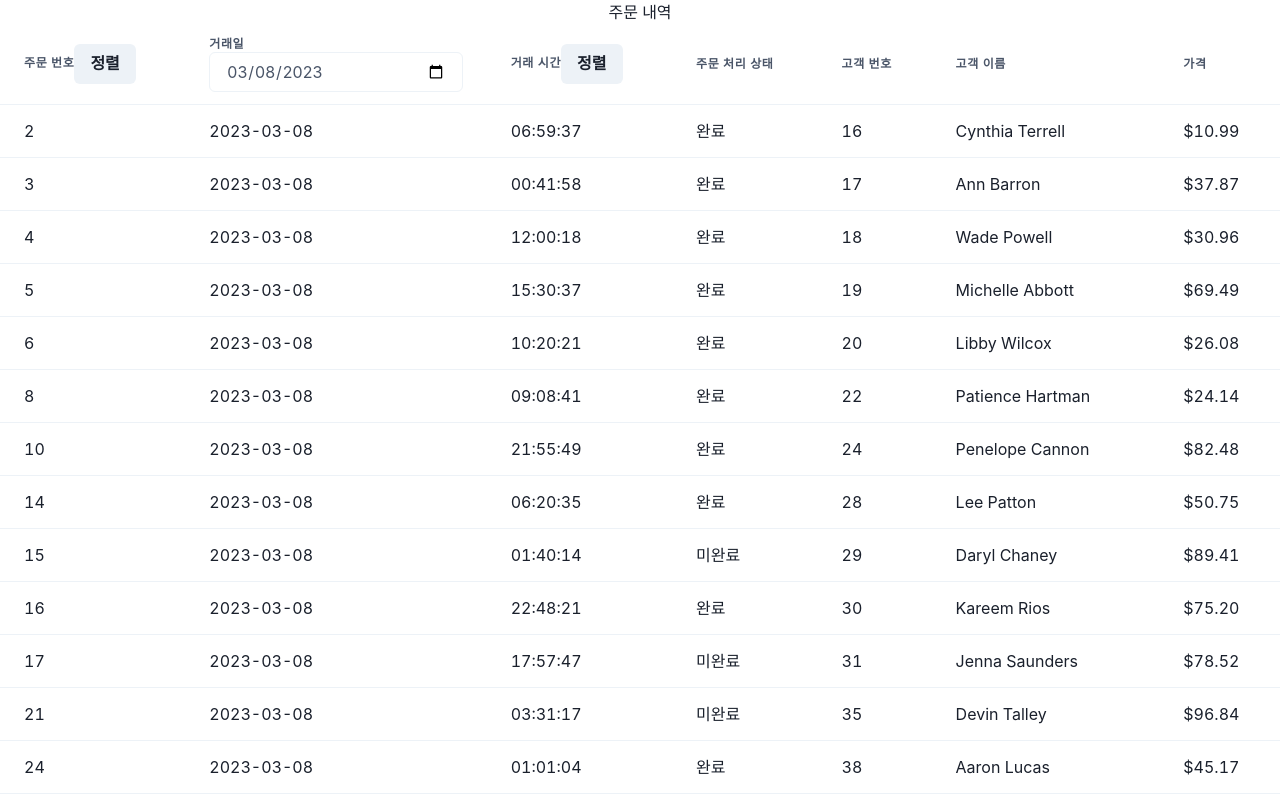
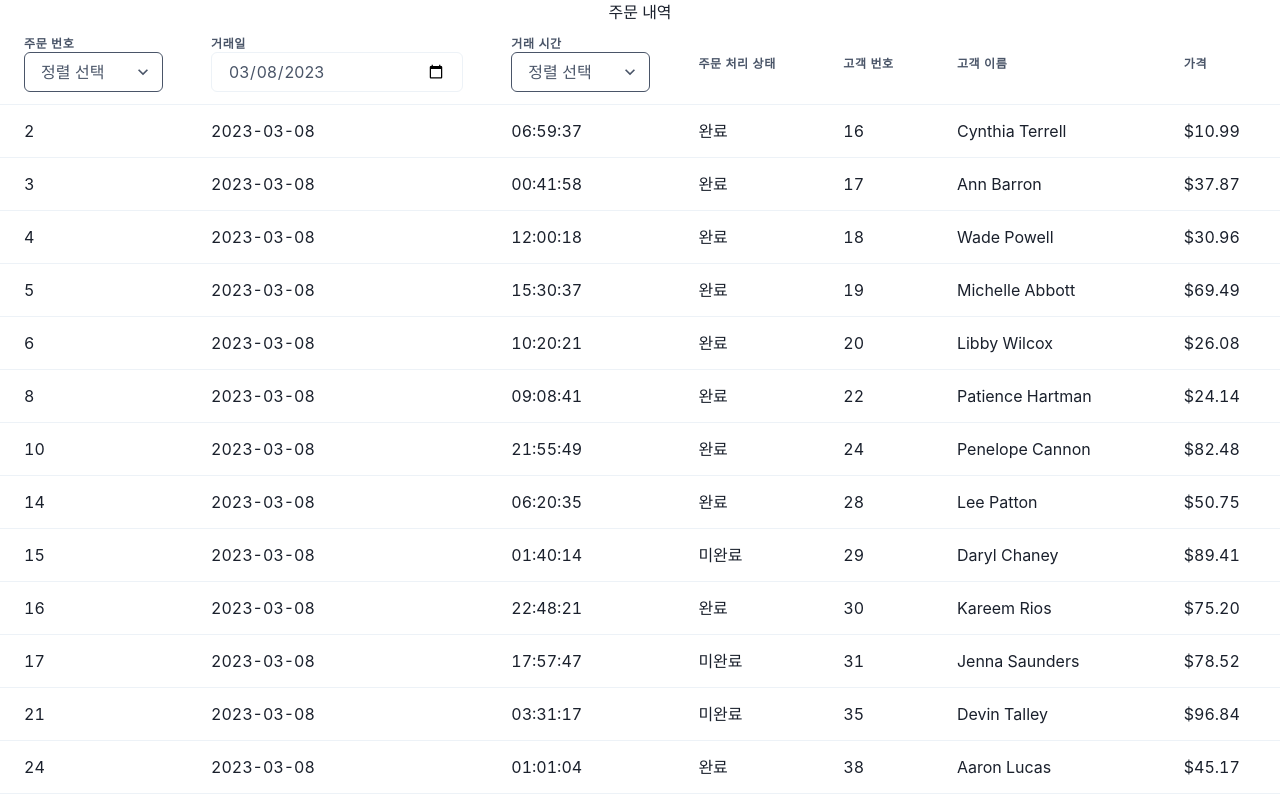
Before and after one commit to wanted-pre-onboarding-internship-9/pre-onboarding-9th-4-9, a React (Create React App) app: page / in a window 1280 px wide. Shown: the top 800 px of the page. Built offline with nearby package versions, Linux system fonts and the light colour scheme.

Commit message:
[#4] Feat : 정렬 기능 구현
- 기본 정렬은 ID 기준 오름차순으로 구현
- 표에서 주문번호, 거래시간 버튼을 누르면 각각 내림차순 정렬이 되도록 구현
- 필터링 로직을 분리하여 useFilter 훅 구현

```diff
--- /dev/null
+++ b/src/hooks/useFilter.ts
@@ -0,0 +1,51 @@
+import { useSearchParams } from 'react-router-dom';
+
+import { OrderType } from '../types';
+
+const useFilter = (orders: OrderType[] | undefined) => {
+  const [searchParams] = useSearchParams();
+
+  const requestedDate = searchParams.get('date') || '2023-03-08';
+  const requestedSortById = searchParams.get('sort-id');
+  const requestedSortByTime = searchParams.get('sort-time');
+  const requestedPage = Number(searchParams.get('page')) || 1;
+
+  let filteredOrders = orders;
+
+  filteredOrders = orders?.filter(
+    order => requestedDate && order.transaction_time.startsWith(requestedDate)
+  );
+
+  if (requestedSortById) {
+    const sortById = (a: OrderType, b: OrderType) => {
+      if (requestedSortById === '내림차순') {
+        return b.id - a.id;
+      } else {
+        return a.id - b.id;
+      }
+    };
+
+    filteredOrders = filteredOrders?.sort(sortById);
+  }
+
+  if (requestedSortByTime) {
+    const sortByTime = (a: OrderType, b: OrderType) => {
+      if (requestedSortByTime === '내림차순') {
+        return b.transaction_time.localeCompare(a.transaction_time);
+      } else {
+        return a.transaction_time.localeCompare(b.transaction_time);
+      }
+    };
+
+    filteredOrders = filteredOrders?.sort(sortByTime);
+  }
+
+  const totalPage = filteredOrders ? Math.ceil(filteredOrders.length / 50) : 0;
+  const startIndex = (requestedPage - 1) * 50;
+  const endIndex = startIndex + 50;
+  const pageItems = filteredOrders?.slice(startIndex, endIndex);
+
+  return { totalPage, pageItems };
+};
+
+export default useFilter;
--- /dev/null
+++ b/src/hooks/useGetOrders.ts
@@ -0,0 +1,21 @@
+import { UseQueryResult, useQuery } from 'react-query';
+
+import { getOrdersApi } from '../apis';
+import { OrderType } from '../types';
+import useFilter from './useFilter';
+
+const useGetOrders = () => {
+  const {
+    isLoading,
+    isFetching,
+    data: orders,
+  }: UseQueryResult<OrderType[]> = useQuery(['orders'], () => getOrdersApi(), {
+    refetchOnWindowFocus: false,
+  });
+
+  const { totalPage, pageItems } = useFilter(orders);
+
+  return { isLoading, isFetching, totalPage, pageItems };
+};
+
+export default useGetOrders;
--- a/src/hooks/useGetOrders.tsx
+++ /dev/null
@@ -1,33 +0,0 @@
-import { UseQueryResult, useQuery } from 'react-query';
-import { useSearchParams } from 'react-router-dom';
-
-import { getOrdersApi } from '../apis';
-import { OrderType } from '../types';
-
-const useGetOrders = () => {
-  const [searchParams] = useSearchParams();
-
-  const {
-    isLoading,
-    isFetching,
-    data: orders,
-  }: UseQueryResult<OrderType[]> = useQuery(['orders'], () => getOrdersApi(), {
-    refetchOnWindowFocus: false,
-  });
-
-  const requestedDate = searchParams.get('date') || '2023-03-08';
-  const requestedPage = Number(searchParams.get('page')) || 1;
-
-  const filteredOrders = orders?.filter(
-    order => requestedDate && order.transaction_time.startsWith(requestedDate)
-  );
-
-  const totalPage = filteredOrders ? Math.ceil(filteredOrders.length / 50) : 0;
-  const startIndex = (requestedPage - 1) * 50;
-  const endIndex = startIndex + 50;
-  const pageItems = filteredOrders?.slice(startIndex, endIndex);
-
-  return { isLoading, isFetching, totalPage, pageItems };
-};
-
-export default useGetOrders;
--- a/src/pages/OrderListPage.tsx
+++ b/src/pages/OrderListPage.tsx
@@ -1,6 +1,6 @@
 import {
-  Button,
   Input,
+  Select,
   Table,
   Tbody,
   Td,
@@ -8,7 +8,7 @@ import {
   Thead,
   Tr,
 } from '@chakra-ui/react';
-import React from 'react';
+import React, { useState } from 'react';
 import { useSearchParams } from 'react-router-dom';
 
 import Pagination from '../components/Pagination';
@@ -19,6 +19,13 @@ const OrderListPage = () => {
   const [searchParams, setSearchParams] = useSearchParams();
   const requestedDate = searchParams.get('date') || '2023-03-08';
 
+  const [sortByIdPlaceholder, setSortByIdPlaceholder] = useState(
+    searchParams.get('sort-id') || '정렬 선택'
+  );
+  const [sortByTimePlaceholder, setSortByTimePlaceholder] = useState(
+    searchParams.get('sort-time') || '정렬 선택'
+  );
+
   const splitDateAndTime = (dateWithTime: string) => {
     const [date, time] = dateWithTime.split(' ');
     return { date, time };
@@ -26,6 +33,22 @@ const OrderListPage = () => {
 
   const handleDateChange = (event: React.ChangeEvent<HTMLInputElement>) => {
     searchParams.set('date', event.target.value);
+    setSearchParams(searchParams);
+  };
+
+  const handleSortById: React.ChangeEventHandler<HTMLSelectElement> = event => {
+    setSortByTimePlaceholder('정렬 선택');
+    searchParams.delete('sort-time');
+    searchParams.set('sort-id', event.target.value);
+    setSearchParams(searchParams);
+  };
+
+  const handleSortByTime: React.ChangeEventHandler<
+    HTMLSelectElement
+  > = event => {
+    setSortByIdPlaceholder('정렬 선택');
+    searchParams.delete('sort-id');
+    searchParams.set('sort-time', event.target.value);
     setSearchParams(searchParams);
   };
 
@@ -42,7 +65,12 @@ const OrderListPage = () => {
             <Tr>
               <Th scope='col'>
                 주문 번호
-                <Button>정렬</Button>
+                <Select
+                  placeholder={sortByIdPlaceholder}
+                  onChange={handleSortById}>
+                  <option value='오름차순'>오름차순</option>
+                  <option value='내림차순'>내림차순</option>
+                </Select>
               </Th>
               <Th scope='col'>
                 거래일
@@ -54,7 +82,12 @@ const OrderListPage = () => {
               </Th>
               <Th scope='col'>
                 거래 시간
-                <Button>정렬</Button>
+                <Select
+                  placeholder={sortByTimePlaceholder}
+                  onChange={handleSortByTime}>
+                  <option value='오름차순'>오름차순</option>
+                  <option value='내림차순'>내림차순</option>
+                </Select>
               </Th>
               <Th scope='col'>주문 처리 상태</Th>
               <Th scope='col'>고객 번호</Th>
```
